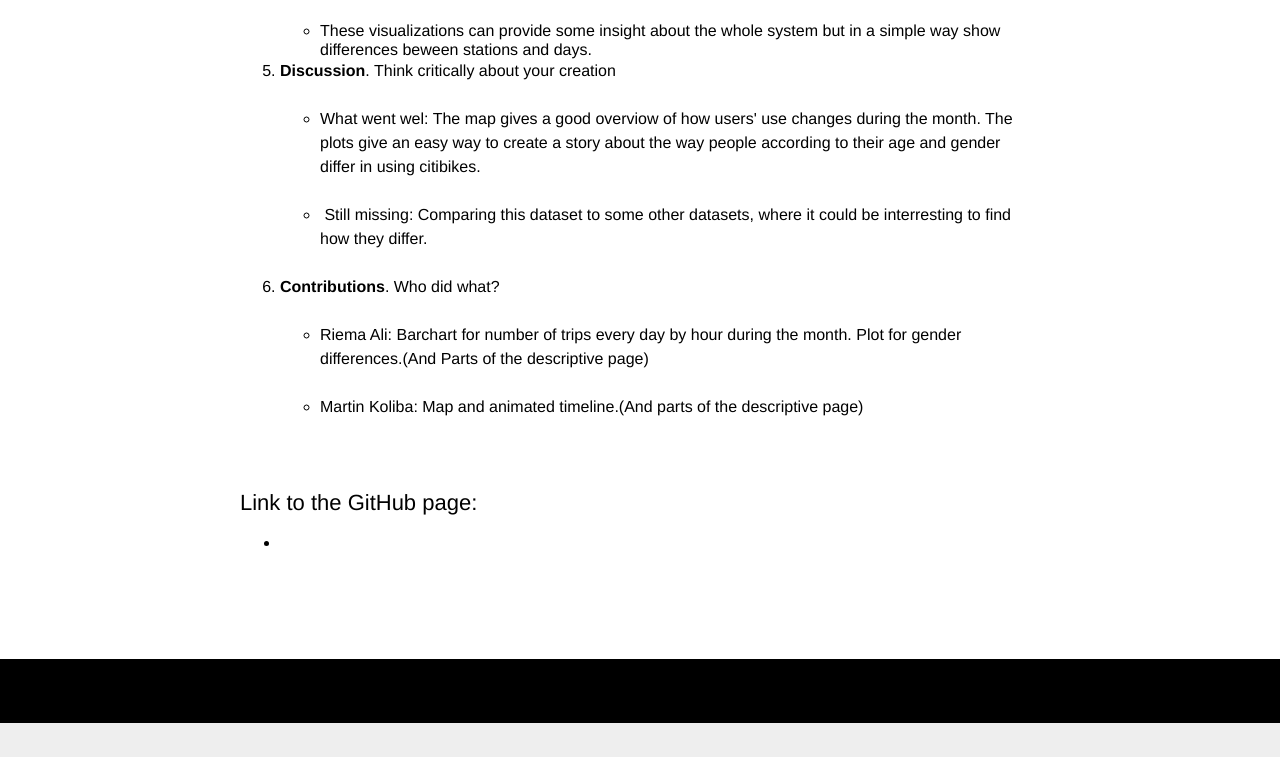
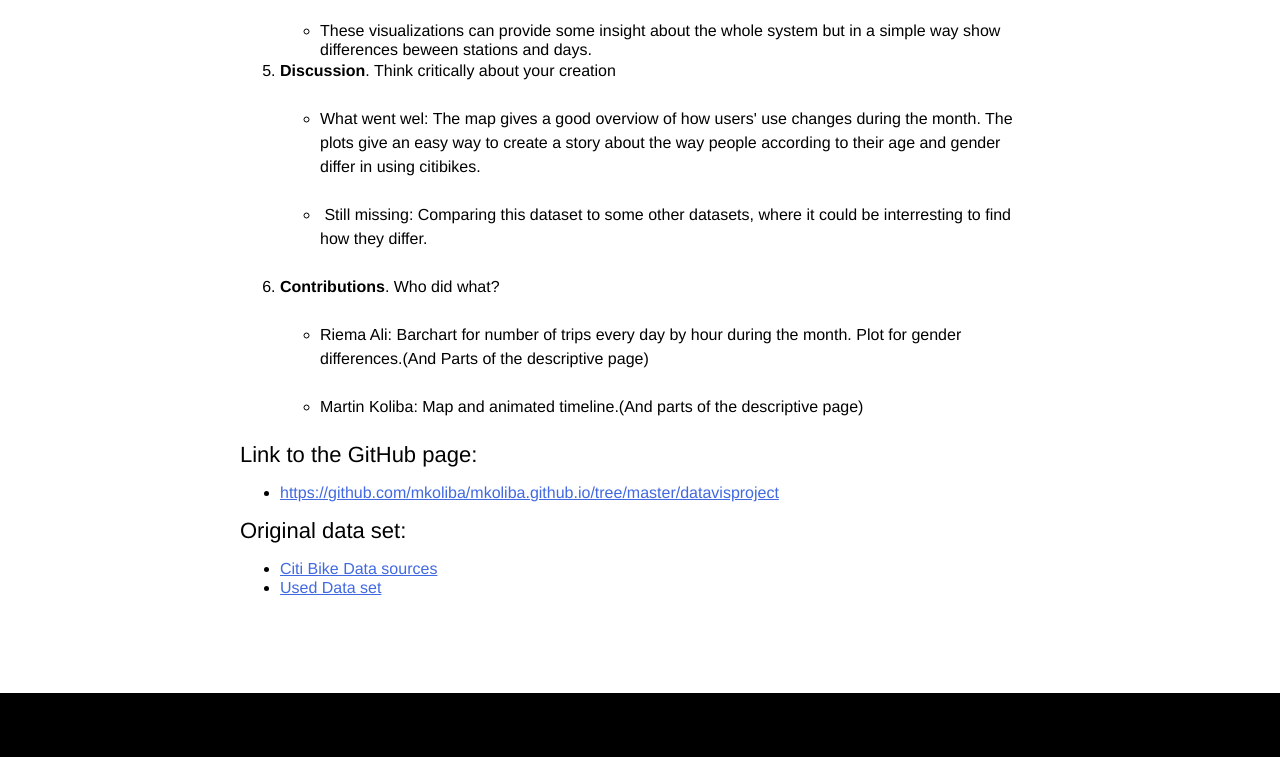
Before and after one commit to mkoliba/Data-Visualisation, a plain HTML site: page explainer.html in a window 1280 px wide. Shown: the part 1462-2219 px from the top of the page. Before the commit the page ends 2185 px from the top, so only its background shows below. Drawn offline with nearby package versions, Linux system fonts and the light colour scheme.

Commit message:
small fixes

```diff
--- a/explainer.html
+++ b/explainer.html
@@ -17,10 +17,8 @@
     <!-- Override CSS file - add your own CSS rules -->
     <link rel="stylesheet" href="css/styles.css">
 
-    <!-- link to d3.js library-->
-    <script type="text/javascript" src="javascript/lib/d3.js"></script>
-    <script src="https://d3js.org/d3-array.v1.min.js"></script>
-    <script src="https://d3js.org/d3-geo.v1.min.js"></script>
+
+
     <script src="https://cdnjs.cloudflare.com/ajax/libs/jquery/3.3.1/jquery.min.js"></script>
     <script>
         $(function () {
@@ -198,19 +196,26 @@
                                         </li>
                                     </ol>
                                 </div>
-                                <div>
-                                    <p>&nbsp;</p>
-                                </div>
+
                             </div>
                             <div>
                                 <h3 id="user-content-handing-in-project-assignment-b">Link to the GitHub page: </h3>
-                                <div>
+
+
                                     <ul>
                                         <li>
-                                            <p>&nbsp;</p>
+                                                <a href="https://github.com/mkoliba/mkoliba.github.io/tree/master/datavisproject">https://github.com/mkoliba/mkoliba.github.io/tree/master/datavisproject</a>
                                         </li>
                                     </ul>
-                                </div>
+                                <h3> Original data set: </h3>
+                                <ul>
+                                        <li>
+                                                <a href="https://www.citibikenyc.com/system-data">Citi Bike Data sources</a>
+                                        </li>
+                                        <li>
+                                                <a href="https://s3.amazonaws.com/tripdata/201803-citibike-tripdata.csv.zip">Used Data set</a>
+                                        </li>
+                                </ul>
                             </div>
                         </div>
                     </div>
--- a/menu.html
+++ b/menu.html
@@ -2,7 +2,7 @@
 
     <li><a href="index.html">Home</a></li>
     <li><a href="explainer.html">Explainer Page</a></li>
-    <li><a href="#">Nav item 3</a></li>
+    <li><a href="https://nbviewer.jupyter.org/github/mkoliba/mkoliba.github.io/blob/master/datavisproject/station_data_procesing.ipynb">Data preprocesing for the map</a></li>
 
 
   </ul>
```
Also changed, not shown: index.html (+19 -5 lines), 1 other file.
